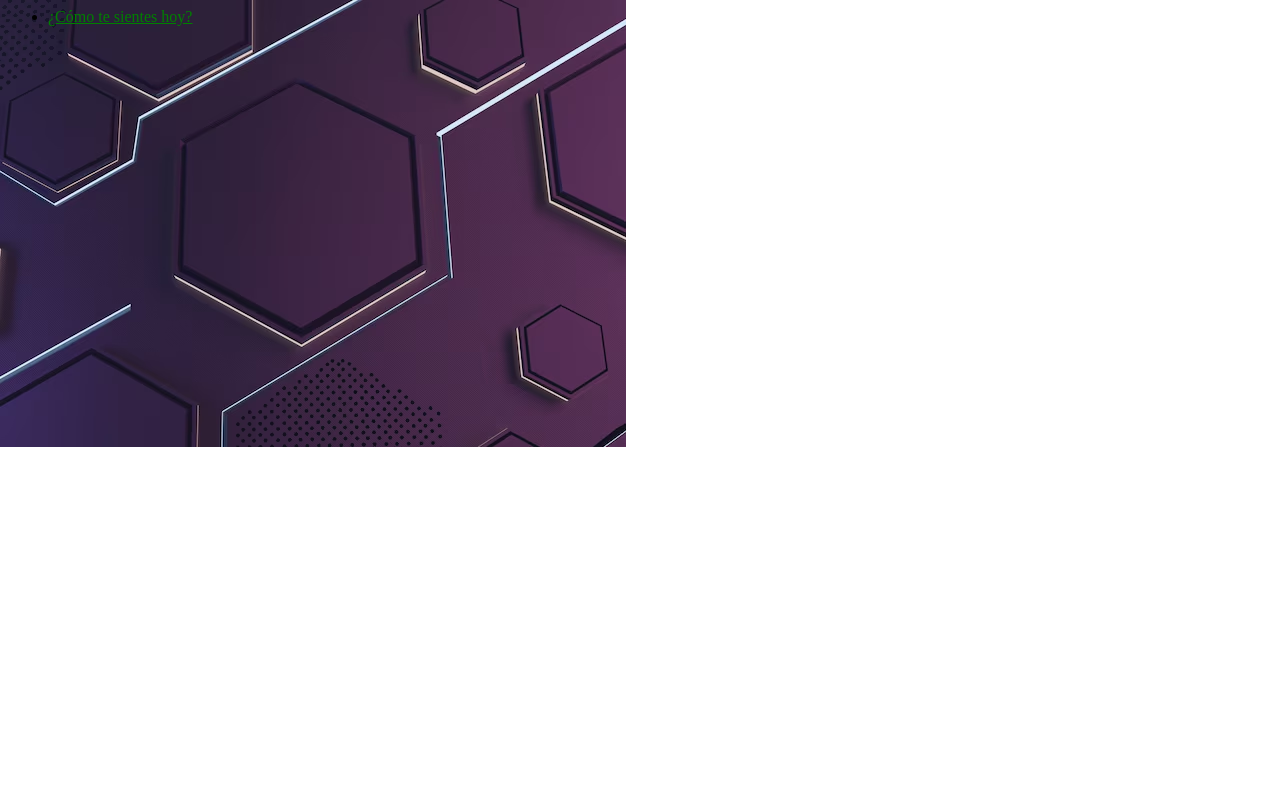
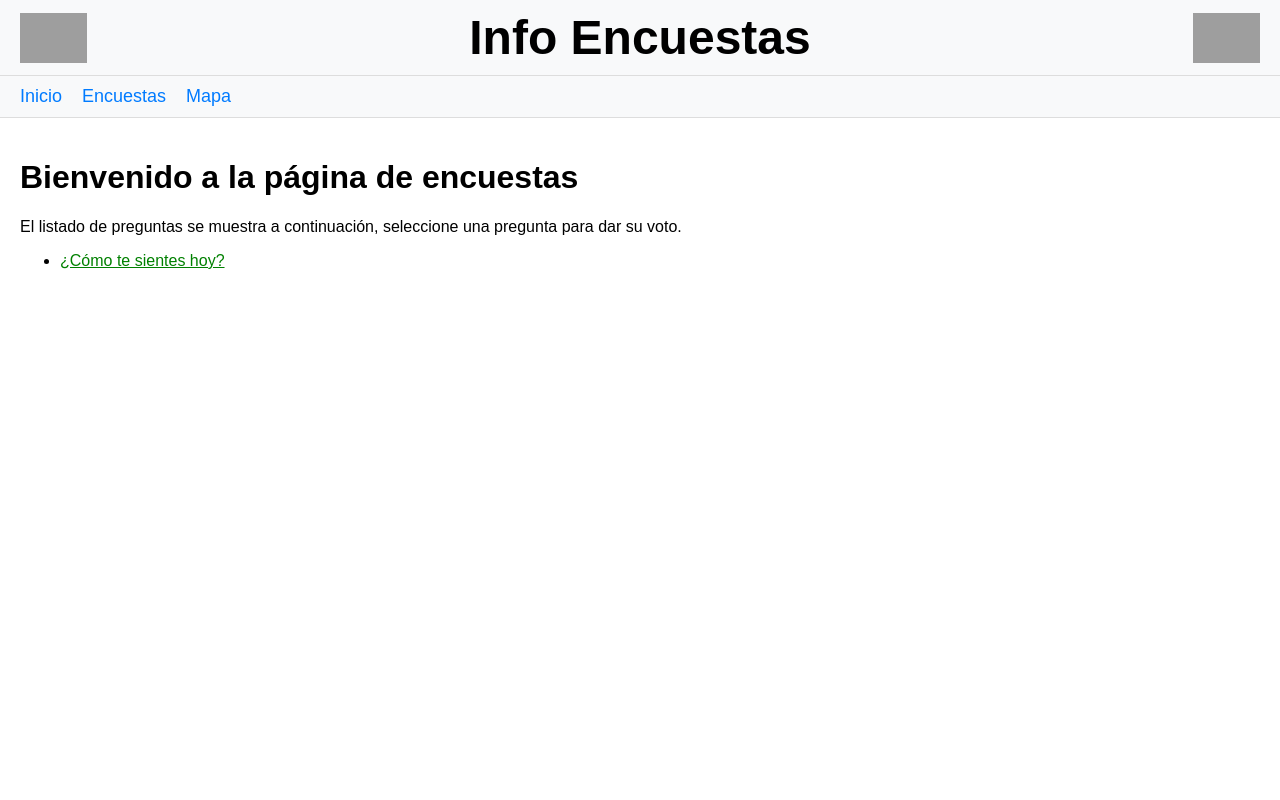
Before and after one commit to hermiganes/django-encuestas, a Django app: page /polls/ in a window 1280 px wide. Run offline with Django 5.2, Linux system fonts and the light colour scheme; data comes from the database, SQL or seed files in the repository; both versions use the stored data as it was after the commit; grey boxes are pictures that could not be loaded.

Commit message:
Cambio de estilo en index

```diff
--- a/polls/static/polls/style.css
+++ b/polls/static/polls/style.css
@@ -3,5 +3,39 @@ li a {
 }
 
 body {
-    background: white url("images/background.png") no-repeat;
+    margin: 0;
+    font-family: Arial, sans-serif;
 }
+.header {
+    display: flex;
+    justify-content: space-between;
+    align-items: center;
+    padding: 10px 20px;
+    background-color: #f8f9fa;
+    border-bottom: 1px solid #ddd;
+    position: sticky;
+    top: 0;
+    z-index: 1000;
+}
+.header .logo {
+    height: 50px;
+}
+.header .page-title {
+    font-size: 48px;
+    font-weight: bold;
+}
+.menu {
+    display: flex;
+    gap: 20px;
+}
+.menu a {
+    text-decoration: none;
+    color: #007bff;
+    font-size: 18px;
+}
+.menu a:hover {
+    text-decoration: underline;
+}
+.content {
+    padding: 20px;
+}
--- a/polls/templates/polls/detalles.html
+++ b/polls/templates/polls/detalles.html
@@ -2,6 +2,7 @@
     {% csrf_token %}
     <fieldset>
         <legend><h1>{{ pregunta.texto_pregunta }}</h1></legend>
+        <p><strong>Seleccione una opción</strong></p>
         {% if error_message %}<p><strong>{{ error_message }}</strong></p>{% endif %}
         {% for opcion in pregunta.opcion_set.all %}
             <input type="radio" name="opcion" id="opcion{{ forloop.counter }}" value="{{ opcion.id }}">
--- a/polls/templates/polls/index.html
+++ b/polls/templates/polls/index.html
@@ -1,7 +1,33 @@
 {% load static %}
 <link rel="stylesheet" href="{% static 'polls/style.css' %}">
 
+
+<body>
+    <div class="header">
+        <!-- Logo de la empresa a la izquierda -->
+        <img src="{% static 'polls/images/logo_infotec.png' %}" alt="Logo Empresa" class="logo">
+
+        <!-- Nombre de la página al centro /home/esca/Proyectos/example/tutorial/polls/static/polls/images/background.png-->
+        <div class="page-title">Info Encuestas</div>
+
+        <!-- Logo de la institución a la derecha -->
+        <img src="{% static 'polls/images/logo_infotec.png' %}" alt="Logo Institución" class="logo">
+    </div>
+
+    <!-- Menú de opciones -->
+    <div class="header">
+        <div class="menu">
+            <a href="{% url 'polls:indice' %}">Inicio</a>
+            <a href="{% url 'polls:indice' %}">Encuestas</a>
+            <a href="{% url 'polls:indice' %}">Mapa</a>
+        </div>
+    </div>
+
+    <!-- Contenido de la página -->
+    <div class="content">
         {% if ultimas_preguntas %}
+        <h1>Bienvenido a la página de encuestas</h1>
+        <p> El listado de preguntas se muestra a continuación, seleccione una pregunta para dar su voto. </p>
         <ul>
         {% for pregunta in ultimas_preguntas %}
             <li><a href="{% url 'polls:detalles' pregunta.id %}">{{ pregunta.texto_pregunta }}</a></li>
@@ -10,3 +36,6 @@
         {% else %}
             <p>Lo sentimos. Aún no hay preguntas.</p>
         {% endif %}
+    </div>
+</body>
+</html>
--- a/polls/templates/polls/resultados.html
+++ b/polls/templates/polls/resultados.html
@@ -1,4 +1,5 @@
 <h1>{{ pregunta.texto_pregunta }}</h1>
+<p><strong>Resumen de la votación:</strong></p>
 
 <ul>
     {% for opcion in pregunta.opcion_set.all %}
```
Also changed, not shown: mysite/settings.py (+0 -7 lines), db.sqlite3. Lines whose indentation alone changed are shown as unchanged.
